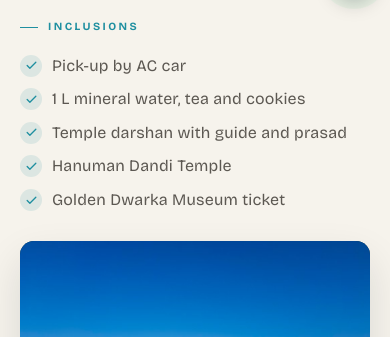
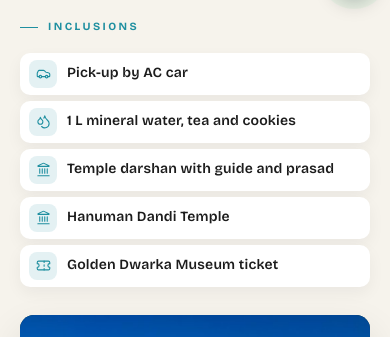
Before and after one commit to girnarhitesh/beytdwarka, a React (Vite) app: page /packages/darshan in a window 390 px wide. Shown: the part 834-1171 px from the top of the page. Built offline with nearby package versions, Linux system fonts and the light colour scheme.

Commit message:
Updated new changes

```diff
--- a/src/data/packages.js
+++ b/src/data/packages.js
@@ -23,11 +23,11 @@ export const PACKAGES = [
     storySrc: PHOTOS.island,
     storyPosition: '68% 42%',
     inclusions: [
-      '1 bottle of mineral water (1L) per person',
-      'One-time tea/coffee with cookies and one hot snack',
-      'Exclusive beach access',
-      'Wash and change facilities',
-      'Water sports available on a chargeable basis',
+      { icon: 'water', title: '1 bottle of mineral water (1L) per person' },
+      { icon: 'coffee', title: 'One-time tea/coffee with cookies and one hot snack' },
+      { icon: 'beach', title: 'Exclusive beach access' },
+      { icon: 'bath', title: 'Wash and change facilities' },
+      { icon: 'sports', title: 'Water sports available on a chargeable basis' },
     ],
     story: {
       title: 'Discover Padam Beach, Beyt Dwarka',
@@ -49,14 +49,14 @@ export const PACKAGES = [
     storySrc: PHOTOS.beach,
     storyPosition: '48% 62%',
     inclusions: [
-      'Pick-up and drop from parking',
-      '1 L mineral water, tea and cookies',
-      'Exclusive beach access with wash and change',
-      'One hot snack',
-      'Sand bath and mud therapy',
-      'Guided marine / beach walk',
-      'Veg lunch and evening hi-tea',
-      'Water sports available on a chargeable basis',
+      { icon: 'parking', title: 'Pick-up and drop from parking' },
+      { icon: 'water', title: '1 L mineral water, tea and cookies' },
+      { icon: 'beach', title: 'Exclusive beach access with wash and change' },
+      { icon: 'snack', title: 'One hot snack' },
+      { icon: 'therapy', title: 'Sand bath and mud therapy' },
+      { icon: 'walk', title: 'Guided marine / beach walk' },
+      { icon: 'meals', title: 'Veg lunch and evening hi-tea' },
+      { icon: 'sports', title: 'Water sports available on a chargeable basis' },
     ],
     story: {
       title: 'A full day on the island',
@@ -78,11 +78,11 @@ export const PACKAGES = [
     storySrc: PHOTOS.harbour,
     storyPosition: '70% 80%',
     inclusions: [
-      'Pick-up by AC car',
-      '1 L mineral water, tea and cookies',
-      'Temple darshan with guide and prasad',
-      'Hanuman Dandi Temple',
-      'Golden Dwarka Museum ticket',
+      { icon: 'car', title: 'Pick-up by AC car' },
+      { icon: 'water', title: '1 L mineral water, tea and cookies' },
+      { icon: 'temple', title: 'Temple darshan with guide and prasad' },
+      { icon: 'temple', title: 'Hanuman Dandi Temple' },
+      { icon: 'ticket', title: 'Golden Dwarka Museum ticket' },
     ],
     story: {
       title: 'Darshan on Beyt Dwarka',
--- a/src/pages/PackageDetailPage.css
+++ b/src/pages/PackageDetailPage.css
@@ -221,7 +221,7 @@
 .pkgd__includes ul {
   display: grid;
   grid-template-columns: repeat(2, minmax(0, 1fr));
-  gap: 10px 24px;
+  gap: 8px 12px;
   margin: 0;
   padding: 0;
   list-style: none;
@@ -229,21 +229,26 @@
 
 .pkgd__includes li {
   display: flex;
-  align-items: flex-start;
+  align-items: center;
   gap: 10px;
-  color: var(--pkgd-body);
-  font-size: var(--text-body);
-  line-height: var(--leading-body);
+  min-height: 44px;
+  padding: 8px 10px;
+  border-radius: 10px;
+  background: #fff;
+  box-shadow: 0 6px 16px rgb(6 24 33 / 0.05);
+  color: var(--pkgd-ink);
+  font-size: var(--text-sm);
+  font-weight: 600;
+  line-height: 1.35;
 }
 
 .pkgd__includes span {
   display: grid;
   place-items: center;
   flex: none;
-  width: 22px;
-  height: 22px;
-  margin-top: 2px;
-  border-radius: 50%;
+  width: 28px;
+  height: 28px;
+  border-radius: 8px;
   background: rgb(31 143 160 / 0.12);
   color: var(--pkgd-brand);
 }
@@ -416,7 +421,12 @@
 
   .pkgd__includes ul {
     grid-template-columns: 1fr;
-    gap: 8px;
+    gap: 6px;
+  }
+
+  .pkgd__includes li {
+    min-height: 40px;
+    padding: 7px 9px;
   }
 
   .pkgd__cards {
--- a/src/pages/PackageDetailPage.jsx
+++ b/src/pages/PackageDetailPage.jsx
@@ -1,5 +1,25 @@
 import { motion, useReducedMotion } from 'framer-motion'
-import { Check, Clock } from 'lucide-react'
+import {
+  Bath,
+  Car,
+  Clock,
+  Coffee,
+  Cookie,
+  Droplets,
+  Flame,
+  Footprints,
+  Gamepad2,
+  Landmark,
+  Leaf,
+  Moon,
+  ParkingCircle,
+  Ship,
+  Sun,
+  Tent,
+  Ticket,
+  Utensils,
+  Waves,
+} from 'lucide-react'
 import { Navigate, useParams } from 'react-router-dom'
 import Button from '../components/buttonComponent/Button.jsx'
 import { getPackage, PACKAGES } from '../data/packages.js'
@@ -16,6 +36,32 @@ const fadeUp = {
 const stagger = {
   hidden: {},
   show: { transition: { staggerChildren: 0.06, delayChildren: 0.05 } },
+}
+
+const ICONS = {
+  bath: Bath,
+  beach: Waves,
+  car: Car,
+  coffee: Coffee,
+  fire: Flame,
+  games: Gamepad2,
+  meals: Utensils,
+  moon: Moon,
+  parking: ParkingCircle,
+  snack: Cookie,
+  sports: Ship,
+  stay: Tent,
+  sun: Sun,
+  temple: Landmark,
+  therapy: Leaf,
+  ticket: Ticket,
+  walk: Footprints,
+  water: Droplets,
+}
+
+function inclusionItem(item) {
+  if (typeof item === 'string') return { icon: 'beach', title: item }
+  return item
 }
 
 function PackageDetailPage() {
@@ -94,14 +140,18 @@ function PackageDetailPage() {
               Inclusions
             </p>
             <ul>
-              {pack.inclusions.map((item) => (
-                <li key={item}>
-                  <span aria-hidden="true">
-                    <Check size={13} strokeWidth={2.4} />
-                  </span>
-                  {item}
-                </li>
-              ))}
+              {pack.inclusions.map((raw) => {
+                const item = inclusionItem(raw)
+                const Icon = ICONS[item.icon] ?? Waves
+                return (
+                  <li key={item.title}>
+                    <span aria-hidden="true">
+                      <Icon size={15} strokeWidth={1.75} />
+                    </span>
+                    {item.title}
+                  </li>
+                )
+              })}
             </ul>
           </motion.div>
 
```
